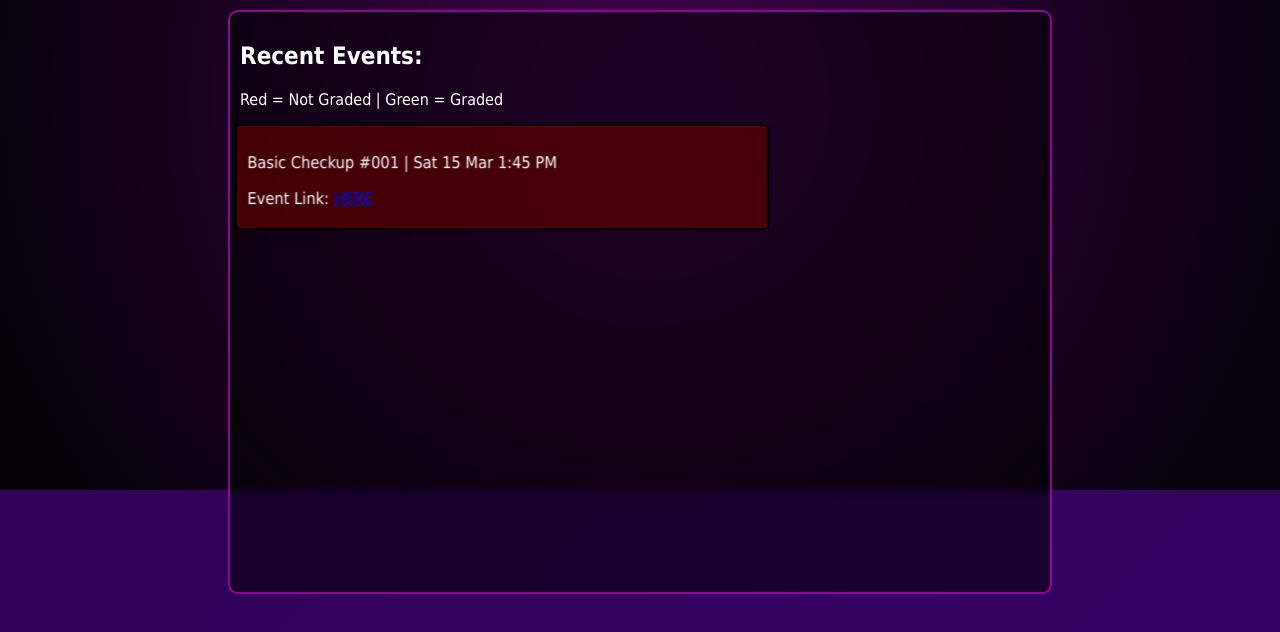
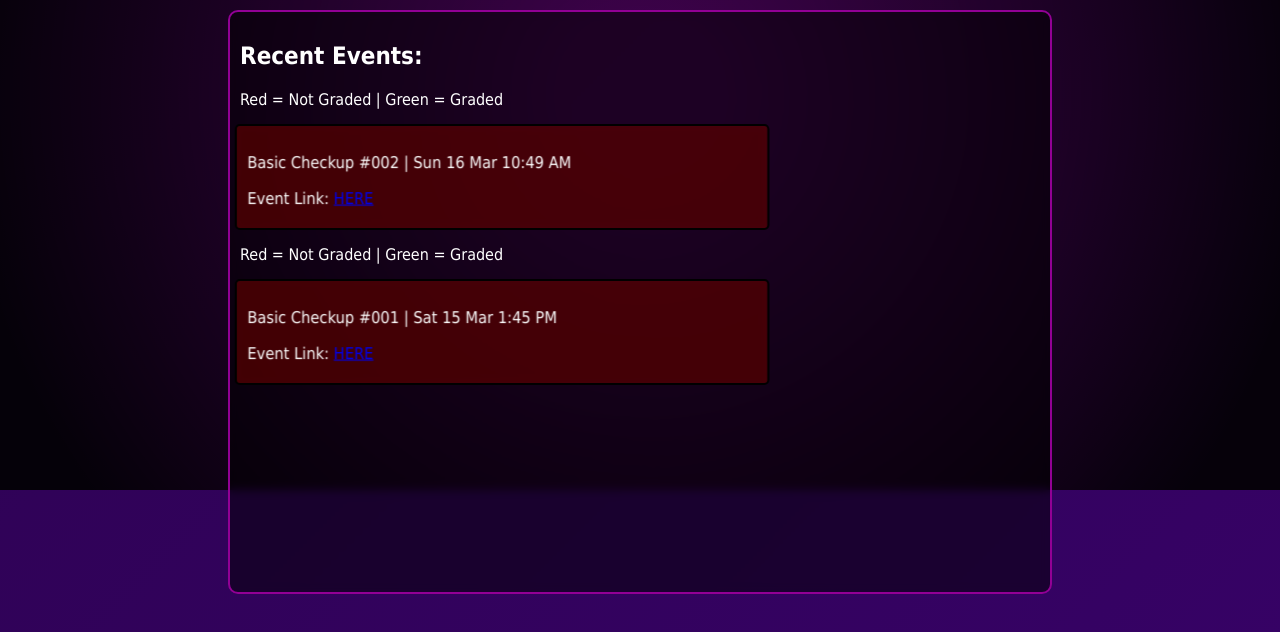
Before and after one commit to KobeFoster/Gotcha-s-MD-DataBase, a website: page index.html in a window 1280 px wide. Shown: the part 310-942 px from the top of the page. Drawn offline with Linux system fonts and the light colour scheme.

Commit message:
Update index.html

```diff
--- a/index.html
+++ b/index.html
@@ -13,7 +13,12 @@
     <H2>Recent Events:</H2>
     <P>Red = Not Graded | Green = Graded</P>
     <div class="collage-container2">
-    <P class="event_Title">Basic Checkup #001 | Sat 15 Mar 1:45 PM</P>
+    <P class="event_Title">Basic Checkup #002 | Sun 16 Mar 10:49 AM</P>
+        <p>Event Link: <a href="checkup1.html">HERE</a></p>
+    </div>
+    <P>Red = Not Graded | Green = Graded</P>
+    <div class="collage-container2">
+        <P class="event_Title">Basic Checkup #001 | Sat 15 Mar 1:45 PM</P>
         <p>Event Link: <a href="checkup1.html">HERE</a></p>
     </div>
 </div>
```
